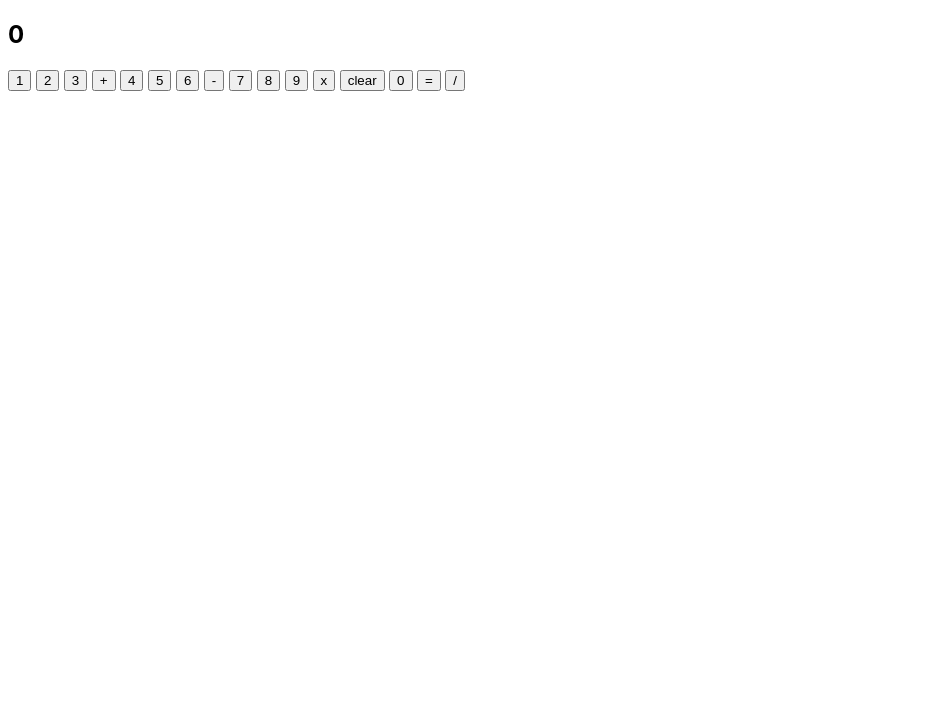
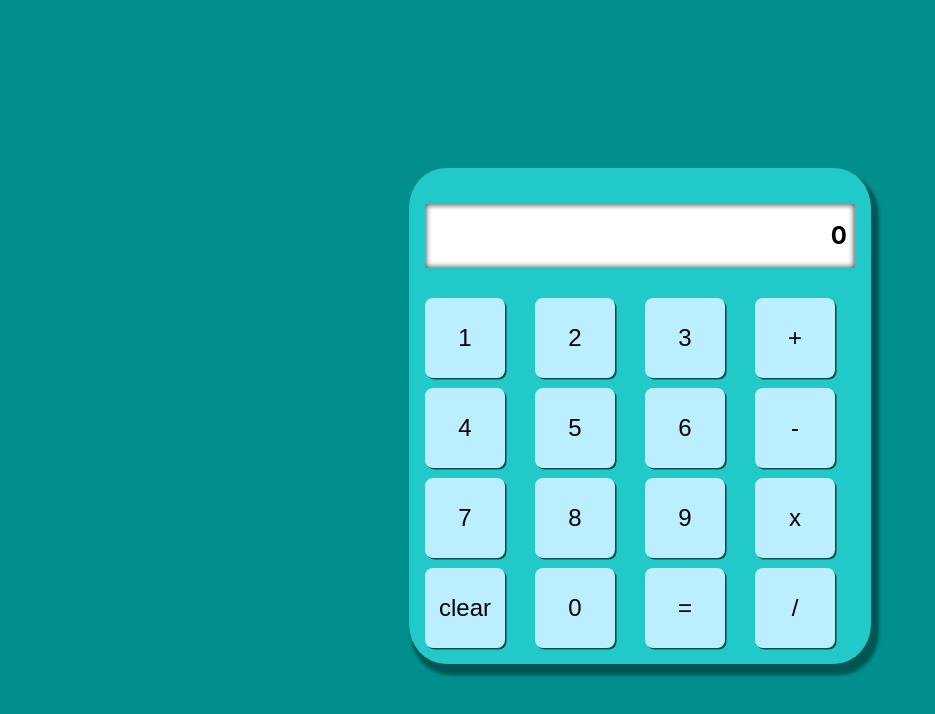
Before and after one commit to remtaine/calculator, a plain HTML site: page index.html in a window 1280 px wide. Shown: the whole page, without its empty margins (0-935 px from the left). Drawn offline with nearby package versions, Linux system fonts and the light colour scheme.

Commit message:
Add style for calculator

```diff
--- a/styles/style.css
+++ b/styles/style.css
@@ -1,10 +1,78 @@
 :root {
-  padding: 0;
-  margin: 0;
   color: black; /*reminder that color means font-color! */
   font-family: -apple-system, BlinkMacSystemFont, "Segoe UI", Roboto, Oxygen,
     Ubuntu, Cantarell, "Open Sans", "Helvetica Neue", sans-serif;
+  height: 100%;
 }
 
 body {
+  background-color: rgb(1, 143, 141);
+  height: 100%;
 }
+main {
+  --body: rgb(33, 201, 201);
+  --buttons: rgb(187, 238, 255);
+  --clear: white;
+  display: flex;
+  align-items: center;
+  justify-content: center;
+  align-content: center;
+
+}
+
+
+#screen {
+  height: 3rem;
+  display: flex;
+  align-items: center;
+  justify-content: end;
+  align-content: center;
+  grid-column: 1 / 5;
+  border-radius: 0%;
+  background-color: var(--clear);
+/*
+  border-color: black;
+  border-width: 3px;
+  border-style: solid; */
+  overflow: hidden;
+  box-shadow: inset 0 0 0.3rem 0.1rem rgba(0, 0, 0, 0.6);
+  padding: 0.5rem;
+}
+
+#calculator {
+  display: grid;
+  grid-template-columns: repeat(4, 100px);
+  grid-gap: 10px;
+  margin-top: 10rem;
+  border-radius: 8%;
+  background-color: var(--body);
+  box-shadow: 0.3rem 0.5rem 0.2rem 0.2rem rgba(0, 0, 0, 0.4);
+  padding: 1rem;
+}
+
+button {
+  margin: 0;
+  display: flex;
+  align-items: center;
+  justify-content: center;
+  align-content: center;
+
+  --length: 5rem;
+  background-color: var(--buttons);
+  width: var(--length);
+  height: var(--length);
+
+  border-color: black;
+  border-width: 3px;
+  border-radius: 10%;
+  border-style: none;
+
+  box-shadow: 0.1rem 0.1rem 0  0  rgba(0, 0, 0, 0.6);
+
+  font-size: 1.5rem;
+  transition: transform 0.2s;
+}
+
+button:hover {
+  transform: scale(1.1);
+}
```
